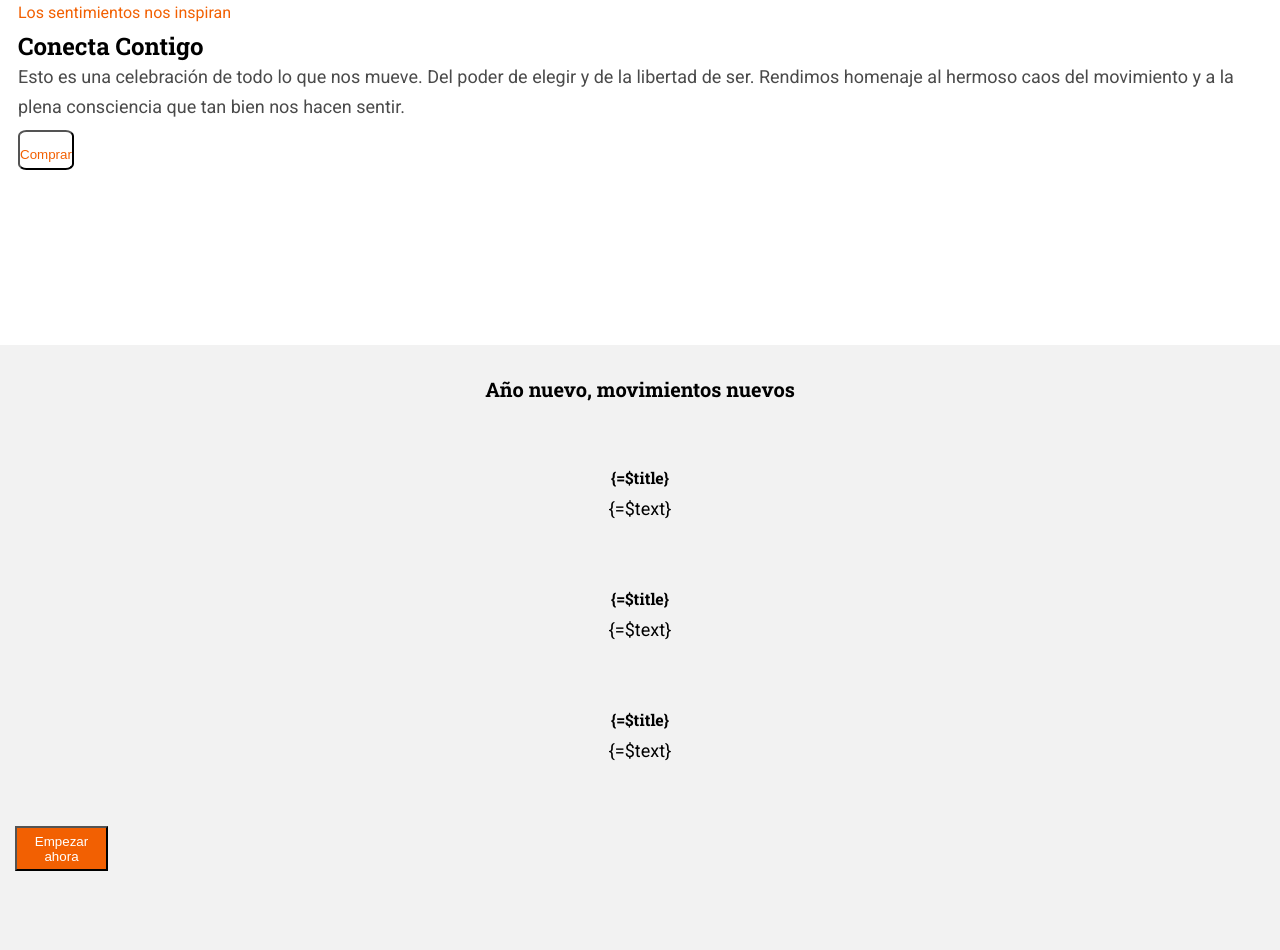
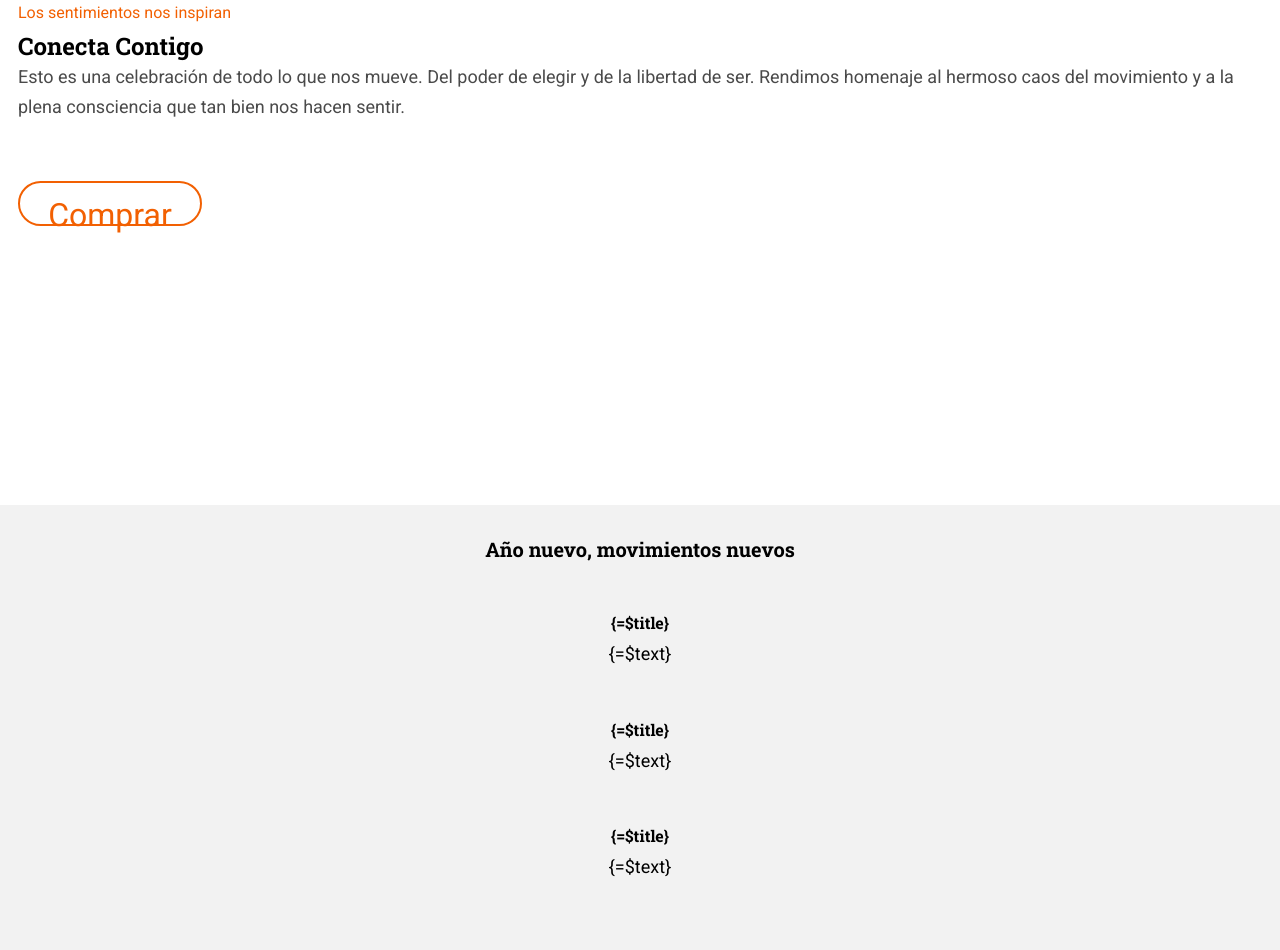
Before and after one commit to Adalab/modulo-1-evaluacion-final-gabriela-ppv, a website built with Vite: page src/index.html in a window 1280 px wide. Shown: the part 839-1789 px from the top of the page. Built offline with nearby package versions, Linux system fonts and the light colour scheme.

Commit message:
changes button

```diff
--- a/src/scss/layout/_connectwithyou.scss
+++ b/src/scss/layout/_connectwithyou.scss
@@ -1,6 +1,6 @@
 .boxconnect{
     padding:37px 12px 2px 13px ;
-    height: 340px;
+    height: 500px;
     background-color: $color-white;
     margin: 5px;
 
@@ -26,12 +26,17 @@
     &__button{
         color: $color-orange;
         background-color: $color-white;
-        border-radius: 15%;
+        border-radius: 40px;
+        border: 2px solid $color-orange;
+        font-size: 2rem;
+        font-family: $font-text;
         line-height: 45px;
         text-align: center;
-        width: 137 px;
-        height: 40px;
-        // size: 20px;
+        margin-top: 51px;
+        padding:10px 20px;
+        width: 184px;
+         height: 45px;
+
 
     }
 }
--- a/src/scss/layout/_newyear.scss
+++ b/src/scss/layout/_newyear.scss
@@ -36,9 +36,16 @@
   &__button {
     background-color: $color-orange;
     color: $color-white;
-    border-radius: 30% $color-orange;
+    border-radius: 40px;
+    font-family: $font-text;
+    line-height: 45px;
+    text-align: center;
+    margin-top: 51px;
+    padding:10px 20px;
+    width: 184px;
     height: 45px;
-    width: 93px;
-
+    border: none;
+    font-size:1rem;
+    margin: 25px 0 48px 0;
   }
 }
```
